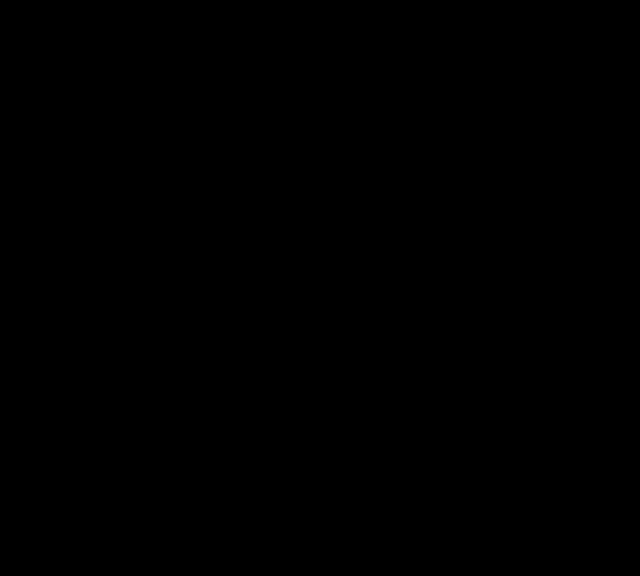
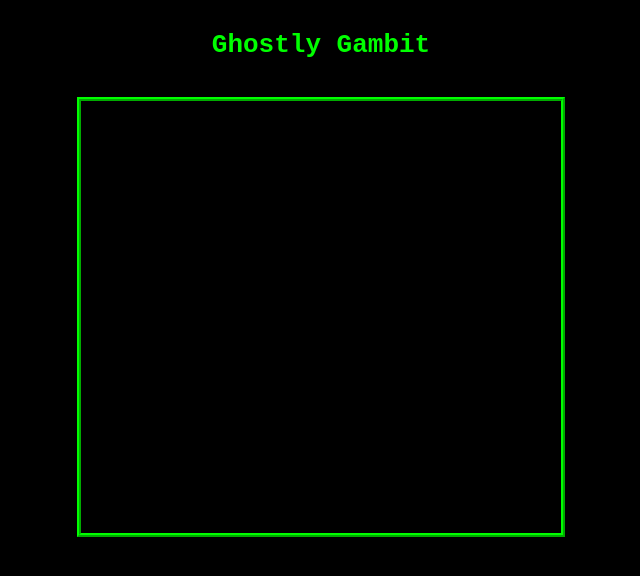
Before and after one commit to DiegoSWF/The-Quest-for-Flan, a plain HTML site: page index.html in a window 1280 px wide. Shown: the whole page, without its empty margins (319-959 px from the left). Drawn offline with Linux system fonts and the light colour scheme.

Commit message:
Update index.html

```diff
--- a/index.html
+++ b/index.html
@@ -9,20 +9,37 @@
       color: #00FF00;
       font-family: 'Courier New', monospace;
       text-align: center;
+      margin: 0;
     }
+
+    h1 {
+      font-size: 26px;
+      margin-top: 30px;
+      text-shadow:
+        -1px -1px 0 #000,
+         1px -1px 0 #000,
+        -1px  1px 0 #000,
+         1px  1px 0 #000;
+    }
+
     #game {
-      margin-top: 40px;
+      margin-top: 20px;
+      border: 4px ridge #00FF00;
+      display: inline-block;
+      width: 480px;
+      height: 432px;
     }
   </style>
 </head>
 <body>
 
+  <h1>Ghostly Gambit</h1>
   <div id="game"></div>
 
   <script>
     EJS_player = "#game";
     EJS_core = "gb";
-    EJS_gameUrl = "https://diegoswf.github.io/The-Quest-for-Flan/";
+    EJS_gameUrl = "https://diegoswf.github.io/The-Quest-for-Flan/The Quest For Flan (Full Game).gb";
     EJS_pathtodata = "https://cdn.emulatorjs.org/stable/data/";
   </script>
   <script src="https://cdn.emulatorjs.org/stable/data/loader.js"></script>
```
